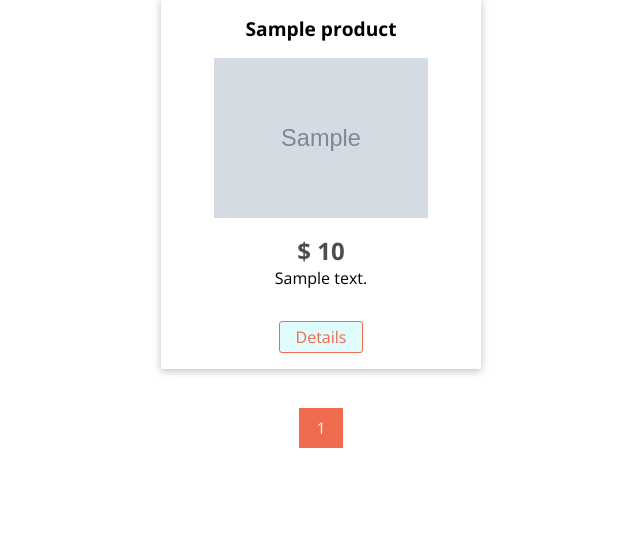
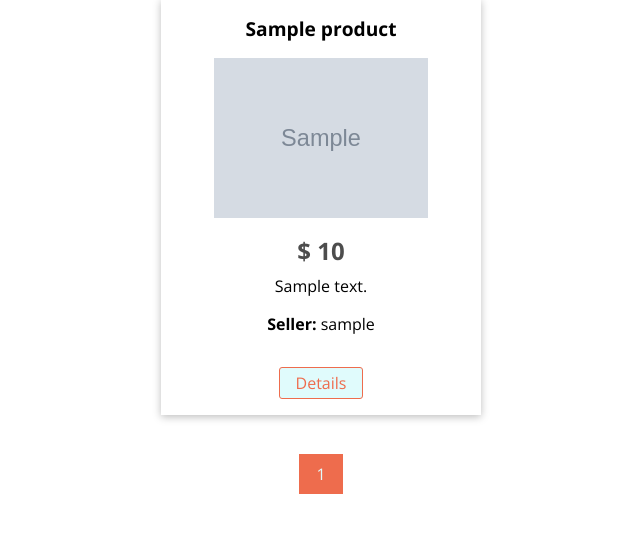
Before and after one commit to ArtuGit/NodeJS-Marketplace, a Node server app: page /products in a window 1280 px wide. Shown: the part 175-708 px from the top of the page, without its empty margins (319-959 px from the left). Run offline with Node 20, Linux system fonts and the light colour scheme; tables that the repository leaves empty hold one stand-in row (values such as "Sample post"); grey boxes marked "Sample" are stand-in pictures; some libraries are stand-ins or nearby versions; some web fonts are replaced.

Commit message:
Adding "Seller" to the product pages

```diff
--- a/controllers/admin.js
+++ b/controllers/admin.js
@@ -176,7 +176,7 @@ exports.postEditProduct = (req, res, next) => {
 exports.getProducts = (req, res, next) => {
   Product.find({ userId: req.user._id })
     // .select('title price -_id')
-    // .populate('userId', 'name')
+    // .populate('userId', 'userName')
     .then(products => {
       console.log(products);
       res.render('admin/products', {
--- a/controllers/shop.js
+++ b/controllers/shop.js
@@ -21,10 +21,12 @@ exports.getProducts = (req, res, next) => {
     .then(numProducts => {
       totalItems = numProducts;
       return Product.find()
+        .populate('userId', 'userName')
         .skip((page - 1) * ITEMS_PER_PAGE)
         .limit(ITEMS_PER_PAGE);
     })
     .then(products => {
+      console.log(products);
       res.render('shop/product-list', {
         prods: products,
         pageTitle: 'Products',
@@ -47,6 +49,7 @@ exports.getProducts = (req, res, next) => {
 exports.getProduct = (req, res, next) => {
   const prodId = req.params.productId;
   Product.findById(prodId)
+    .populate('userId', 'userName')
     .then(product => {
       res.render('shop/product-detail', {
         product: product,
--- a/public/css/product.css
+++ b/public/css/product.css
@@ -23,5 +23,15 @@
 }
 
 .product__description {
+    padding-top: .5rem;
     text-align: center;
 }
+
+.user-name {
+    padding-top: 1rem;
+    text-align: center;
+}
+
+.user-name label {
+  font-weight: bold;
+}
--- a/views/shop/product-detail.ejs
+++ b/views/shop/product-detail.ejs
@@ -1,4 +1,5 @@
 <%- include('../includes/head.ejs') %>
+    <link rel="stylesheet" href="/css/product.css">
     </head>
 
     <body>
@@ -9,6 +10,10 @@
             </div>
             <h2><%= product.price %></h2>
             <p><%= product.description %></p>
+            <p class="user-name">
+                <label>Seller: </label>
+                <%= product.userId.userName %>
+            </p>
             <% if (isAuthenticated) { %>
                 <%- include('../includes/add-to-cart.ejs', {product: product}) %>
             <% } %>
--- a/views/shop/product-list.ejs
+++ b/views/shop/product-list.ejs
@@ -25,6 +25,10 @@
                                     <p class="product__description">
                                         <%= product.description %>
                                     </p>
+                                    <p class="user-name">
+                                        <label>Seller: </label>
+                                        <%= product.userId.userName %>
+                                    </p>
                                 </div>
                                 <div class="card__actions">
                                     <a href="/products/<%= product._id %>" class="btn">Details</a>
```
Also changed, not shown: README.md.
